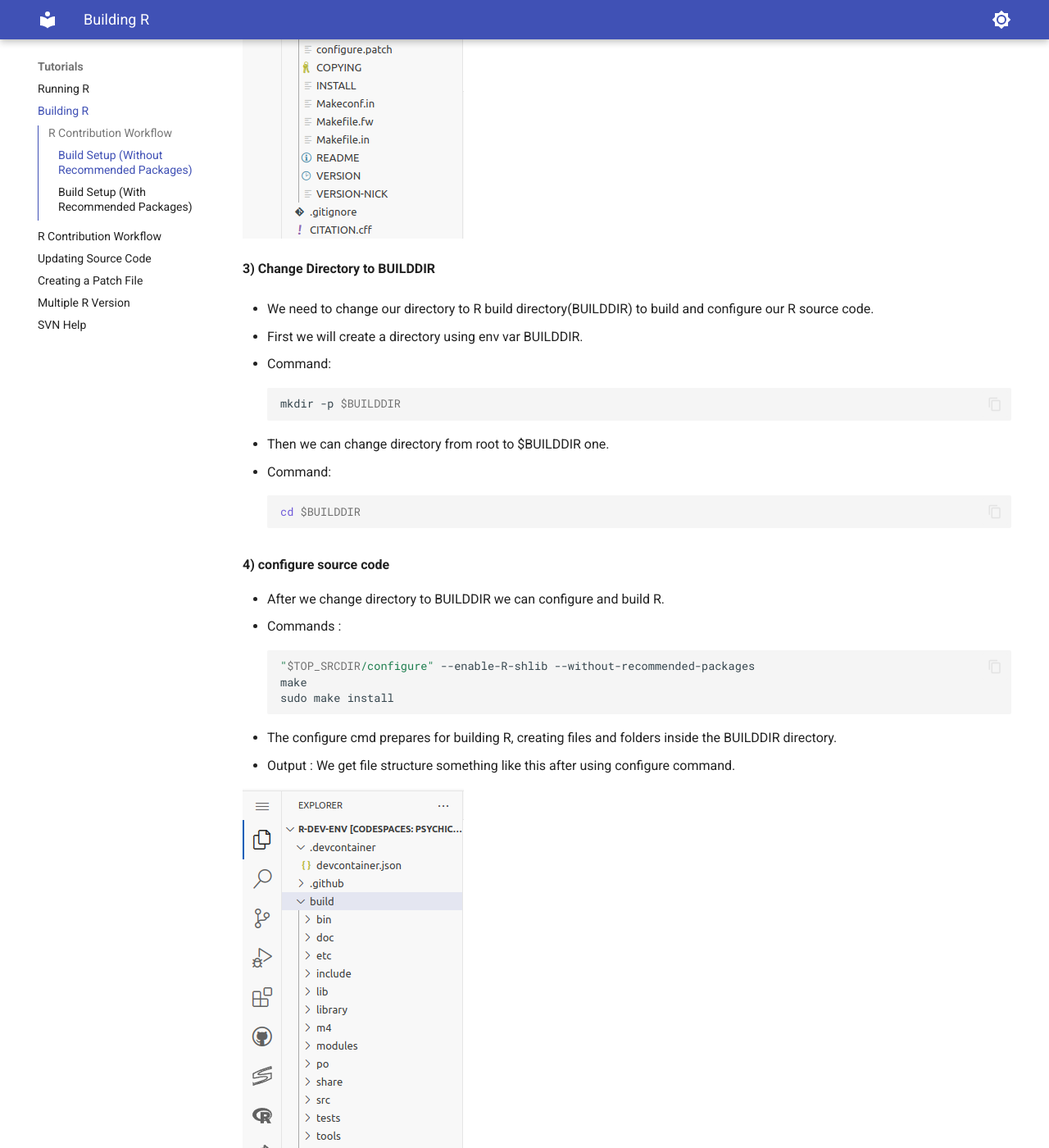
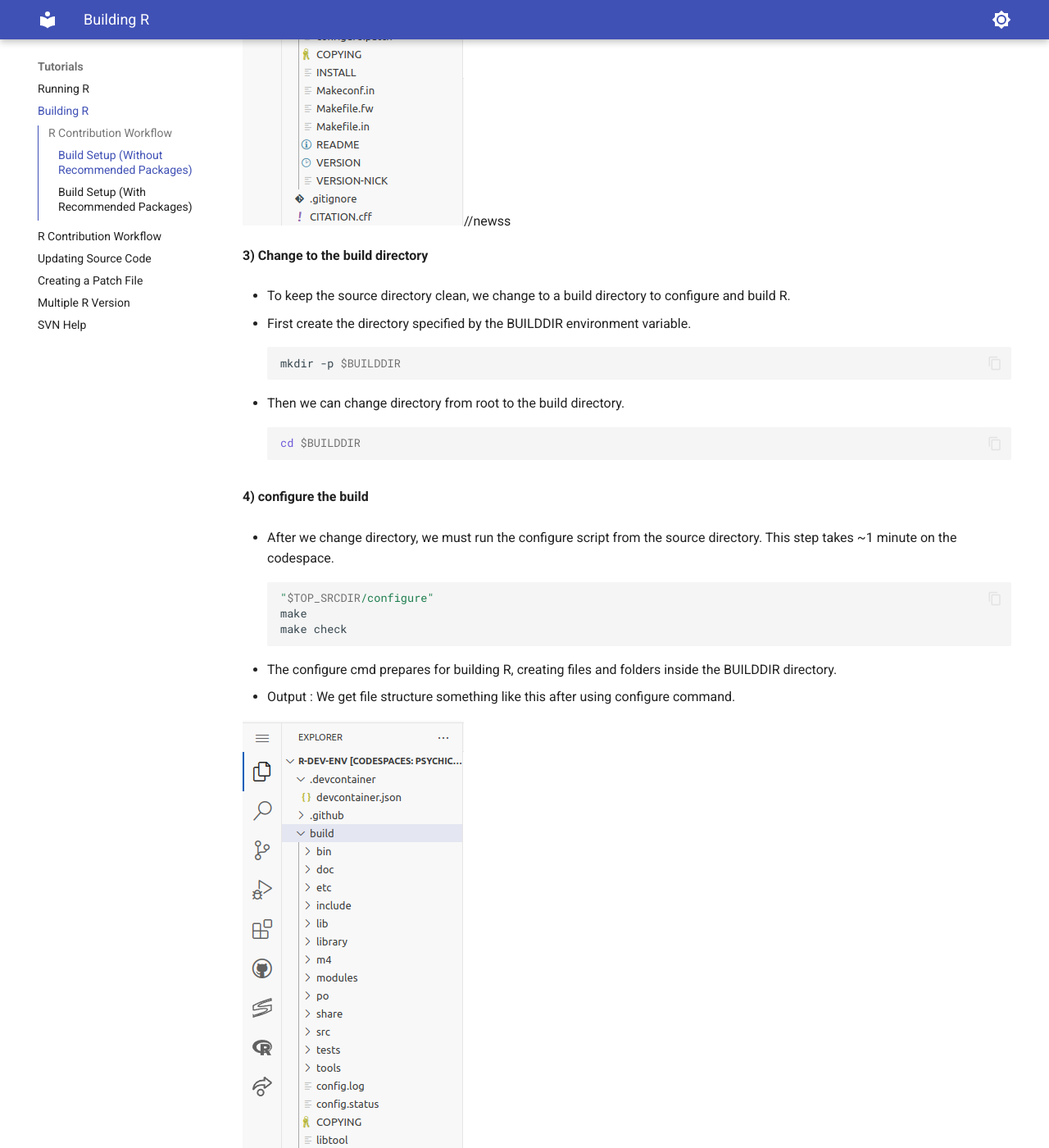
Before and after one commit to r-devel/r-dev-env, an MkDocs documentation site: the page built from docs/tutorials/building_r.md, in a window 1280 px wide and 1400 px high, scrolled down 1305 px. Shown: the whole window at 82% size. Built offline with MkDocs 1.6.1 and Material for MkDocs 9.7.7, drawn with Linux system fonts in a browser that asks for light colours; some of the changed text lies outside the part shown.

Commit message:
building R and contribution workflow

````diff
--- a/docs/tutorials/building_r.md
+++ b/docs/tutorials/building_r.md
@@ -4,65 +4,63 @@
 ### Build Setup (Without Recommended Packages)
 **1) Environment Variables**
 
-- We have environment variables for setting the paths for building R and storing the source code.
-- The path ENV variable for R Build and R Source code are BUILDDIR and TOP_SRCDIR respectively.
+- We have environment variables defining paths to directories for building R and storing the source code.
+- `BUILDDIR` defines the build directory: /workspaces/r-dev-env/build/r-devel
+`TOP_SRCDIR` defines the source directory: /workspaces/r-dev-env/svn/r-devel
 - The environment variables are set in the codespace image and are available when the codespace starts.
 
-  ![alt text](../assets/rdev6.png)
-
+  ![alt text](../assets/rdev6.png) //newss
 **2) svn checkout**
 
-- The svn checkout cmd lets us create working of a repository with specific tag/branch.
-- Command:
+- The svn checkout command lets us create a local copy of a specific tag/branch of a repository.
+- We can check out the latest version of the trunk (the main branch) of the R sources to $TOP_SRCDIR as follows:
    ```bash
-     svn checkout https://svn.r-project.org/R/trunk/ "$TOP_SRCDIR"
+     svn checkout https://svn.r-project.org/R/trunk/ $TOP_SRCDIR
    ```
 - Output : We get file structure something like this after checking out R source code from R svn repository.
 
-   ![alt text](../assets/rdev7.png)
+   ![alt text](../assets/rdev7.png)//newss
 
-**3) Change Directory to BUILDDIR**
+**3) Change to the build directory**
 
-- We need to change our directory to R build directory(BUILDDIR) to build and configure our R source code.
+- To keep the source directory clean, we change to a build directory to configure and build R.
 
-- First we will create a directory using env var BUILDDIR.
-- Command:
+- First create the directory specified by the BUILDDIR environment variable.
 ```bash
 mkdir -p $BUILDDIR
 ```
 
-- Then we can change directory from root to $BUILDDIR one.
-- Command:
+- Then we can change directory from root to the build directory.
 ```bash
 cd $BUILDDIR
 ```
 
-**4) configure source code**
+**4) configure the build**
 
-- After we change directory to BUILDDIR we can configure and build R.
-- Commands :
+- After we change directory, we must run the configure script from the source directory.
+This step takes ~1 minute on the codespace.
 ```bash
-"$TOP_SRCDIR/configure" --enable-R-shlib --without-recommended-packages
+"$TOP_SRCDIR/configure"
 make
-sudo make install
+make check
 ```
 
 
 - The configure cmd prepares for building R, creating files and folders inside the BUILDDIR directory.
 - Output : We get file structure something like this after using configure command.
 
-   ![alt text](../assets/rdev8.png)
+   ![alt text](../assets/rdev8.png) //newss
 
 **5) Make Contributions**
 
 - After having built the current development version of R, we can now make changes to the source code and contribute to the project.
+- Follow the [R Contribution Workflow](./contribution_workflow.md)tutorial to learn how to do this.
 
 ### Build Setup (With Recommended Packages)
 This build setup differs from the above because the recommended packages for R are included.
 
 **1) Checkout the R source using svn.**
 
-- Command:
 ```bash
 svn checkout https://svn.r-project.org/R/trunk/ "$TOP_SRCDIR"
 ```
@@ -70,15 +68,16 @@ svn checkout https://svn.r-project.org/R/trunk/ "$TOP_SRCDIR"
 
 **2) Create a directory using the environment variable called BUILDDIR.**
 
-- Command:
 ```bash
 mkdir -p $BUILDDIR
 ```
 
 
-**3) Then we will install recommended packages using cmd**
+**3) Download the source code for the recommended packages**
 
-- Command:
+To build R with the recommended packages, we need to run the tools/rsync-recommended script from the source directory to download the source code for these packages:
+
+
 ```bash
 "$TOP_SRCDIR/tools/rsync-recommended"
 ```
````
Also changed, not shown: README.md (+1 -1 lines), docs/tutorials/contribution_workflow.md (+2 -2 lines).
